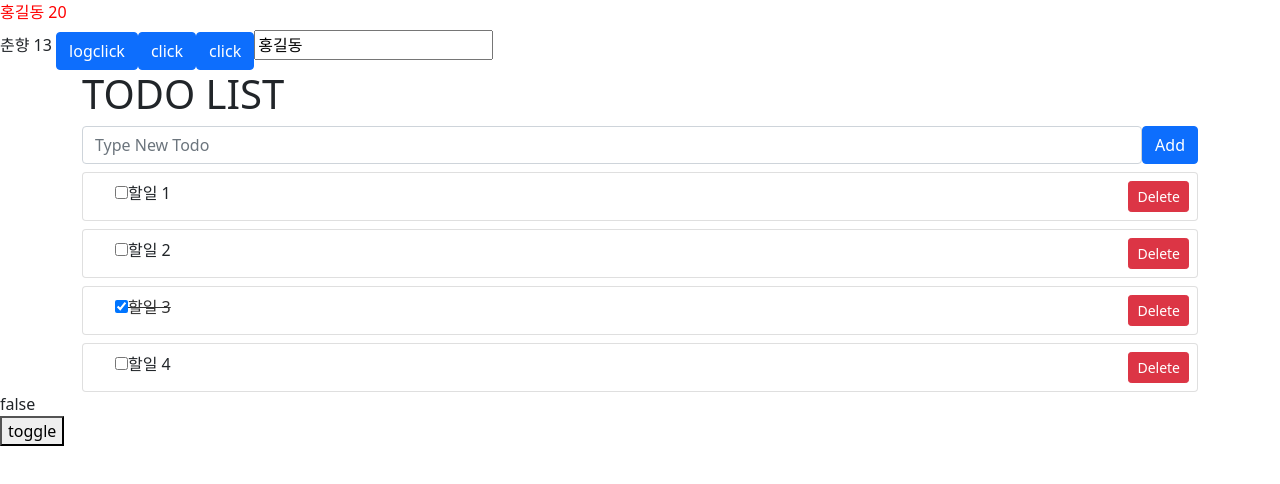
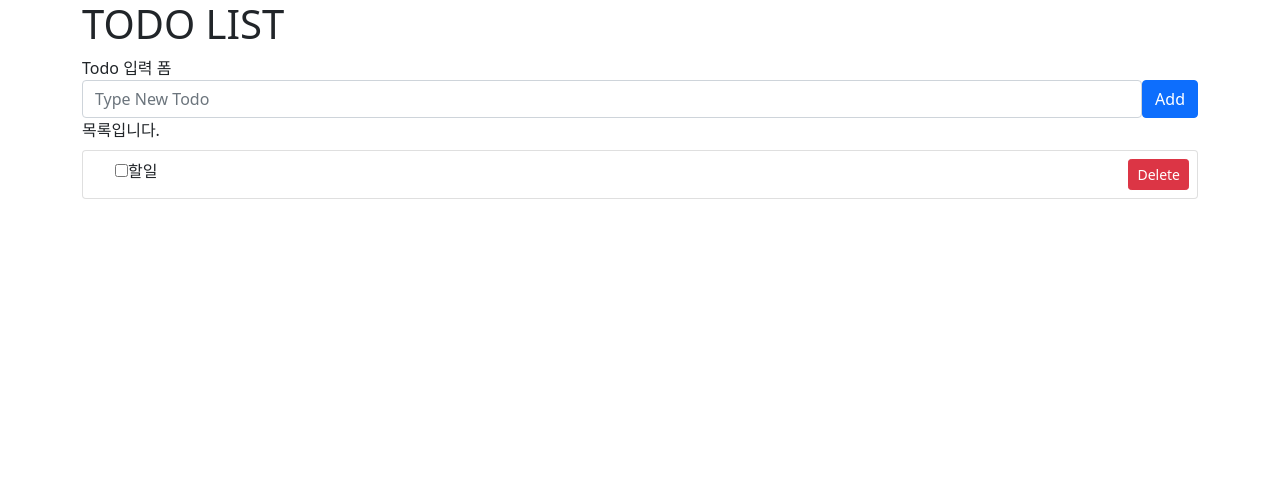
Before and after one commit to jk92lania/todoapp, a Vue app: page / in a window 1280 px wide. Shown: the top 484 px of the page. Built offline with nearby package versions, Linux system fonts and the light colour scheme.

Commit message:
emit 및 props

```diff
--- a/public/index.html
+++ b/public/index.html
@@ -1,5 +1,5 @@
 <!DOCTYPE html>
-<html lang="">
+<html lang="ko">
   <head>
     <meta charset="utf-8">
     <meta http-equiv="X-UA-Compatible" content="IE=edge">
--- a/src/App.vue
+++ b/src/App.vue
@@ -1,160 +1,62 @@
 <template>
-<div class="red">
- {{ 이름 }} {{ 나이 }}
-</div>
- <!-- {{ 안녕() }} -->
- <!-- {{ 이름말해봐('iU')}} -->
- <!-- {{ greeting }} -->
- {{ 정보.이름 }} {{정보.나이 }}
- <button v-on:click="log" class="btn btn-primary mt-2">logclick</button>
- <button v-on:click="updateInfo" class="btn btn-primary mt-2">click</button>
- <button v-on:click="updateAge" class="btn btn-primary mt-2 ml-2">click</button>
-  <input type="text" v-model="이름">
-
   <div class="container">
     <h1>TODO LIST</h1>
-    <form action="" class="d-flex" v-on:submit.prevent>
-      <div class="flex-grow-1 mr-2">
-        <input
-          type="text"
-          placeholder="Type New Todo"
-          class="form-control"
-          v-model="todo"
-        >
-      </div>
-      <div>
-        <button class="btn btn-primary" type="submit" v-on:click="onSubmit">Add</button>
-      </div>
-    </form>
-  <div v-show="hasError" class="red">내용을 입력하세요</div>
-  <div
-  class="card mt-2"
-  v-for="(todo, index) in todos"
-  v-bind:key ="todo.id"
-  >
-    <div class="car-body p-2 d-flex">
-      <div class="form-check flex-grow-1">
-        <input
-        type="checkbox"
-        class="from-check-input"
-        v-model="todo.complete"
-        v-bind:id="todo.id"
-        >
-        <!-- <label class="form-check-label" v-bind:style="todo.complete ? todoStyle : {}">{{ todo.subject }}</label> -->
-        <label
-        class="form-check-label"
-        v-bind:class="{todocss : todo.complete}"
-        v-bind:for="todo.id"
-        >
-        {{ todo.subject }}
-        </label>
-      </div>
-      <!-- 삭제버튼 -->
-      <div>
-        <button class="btn btn-danger btn-sm" @click="deleteTodo(index)">Delete</button>
-      </div>
-    </div>
-  </div>
-  </div>
-  <div v-show="toggle">true</div>
-  <div v-show="!toggle">false</div>
-  <button v-on:click="toggleFn">toggle</button>
+    <!-- 할일 추가 입력창 -->
+    <TodoSimpleForm v-on:add-todo="addTodo"/>
 
 
 
+    <!-- 목록없음 안내창 -->
+    <div v-if="!todos.length" class="red">생성된 Todo 목록이 없습니다.</div>
+
+    <!-- todo 목룍창 -->
+    <TodoList v-bind:todos="todos"/>
+
+  </div>
 
 
 </template>
 
 <script>
-import {ref, reactive} from 'vue';
+import {ref} from 'vue';
+import TodoSimpleForm from './components/TodoSimpleForm.vue'
+import TodoList from './components/TodoList.vue'
+
 export default {
+  components : {
+    TodoSimpleForm,
+    TodoList
+  },
+
   setup(){
-    // const 이름 = '홍길동';
-    // const 나이 = 20;
-    // const 안녕 = function(){
-    //   return '반가워요';
-    // }
-    // const 이름말해봐 = function(_name){
-    //   return _name + '는 인사했습니다';
-    // }
-    // const greeting = 이름말해봐(이름);
 
-    const 이름 = ref('홍길동');
-    const 나이 = ref(20);
-    const 정보 = reactive({
-      이름 : '춘향',
-      나이 : '13'
-    });
-    const log = () => {
-      console.log(이름.value);
-    }
-    const updateName = (event) => {
-      console.log(event.target.value);
-      이름.value = event.target.value;
-    }
-    const updateAge = () => {
-      나이.value = 30;
-    }
-    const updateInfo = () => {
-      정보.이름 = '향단이';
-    }
+    // 할일 목록(배열)을 저장
+      const todos = ref([
+        {id:1, subject:'할일', completed: false}
+      ]);
 
-    const todos = ref([
-      {id : 1, subject: '할일 1', complete:false },
-      {id : 2, subject: '할일 2', complete:false },
-      {id : 3, subject: '할일 3', complete:true },
-      {id : 4, subject: '할일 4', complete:false }
-    ]);
-    const todo = ref('');
     const todoStyle = {
       textDecoration: 'line-through',
       color: 'gray'
     }
-    const onSubmit = () => {
-      if(todo.value === '') {
-        hasError.value = true;
-      } else {
-        // 안내창 안내
-        hasError.value = false;
-      console.log(todo.value);
-      todos.value.push({
-        id: Date.now(),
-        subject : todo.value,
-        complete : false
-      });
-      }
+
+    // TodoSimpleForm 에서
+      // add-todo 이벤트로 전달된 객체를
+      // 처리해 주는 콜백함수
+    const addTodo = (todo) => {
+      todos.value.push(todo);
     }
-    const hasError = ref(false);
 
-    const toggle = ref(false);
-    const toggleFn = () => {
-      toggle.value = !toggle.value;
-    }
     const deleteTodo = (index) => {
-      console.log('delete' + index);
+      // console.log('delete' + index);
       todos.value.splice(index, 1);
     }
 
 
     return {
-      이름,
-      나이,
-      // 안녕,
-      // 이름말해봐,
-      // greeting,
-      log,
-      updateName,
-      정보,
-      updateAge,
-      updateInfo,
       todos,
-      todo,
-      onSubmit,
-      toggle,
-      toggleFn,
-      hasError,
       todoStyle,
+      addTodo,
       deleteTodo
     }
   }
--- /dev/null
+++ b/src/components/TodoList.vue
@@ -0,0 +1,42 @@
+<template>
+    목록입니다.
+    <div
+    class="card mt-2"
+    v-for="(todo, index) in todos"
+    v-bind:key ="todo.id"
+    >
+      <div class="car-body p-2 d-flex">
+        <div class="form-check flex-grow-1">
+          <input
+          type="checkbox"
+          class="from-check-input"
+          v-model="todo.complete"
+          v-bind:id="todo.id"
+          >
+          <!-- <label class="form-check-label" v-bind:style="todo.complete ? todoStyle : {}">{{ todo.subject }}</label> -->
+          <label
+          class="form-check-label"
+          v-bind:class="{todocss : todo.complete}"
+          v-bind:for="todo.id"
+          >
+          {{ todo.subject }}
+          </label>
+        </div>
+        <!-- 삭제버튼 -->
+        <div>
+          <button class="btn btn-danger btn-sm" @click="deleteTodo(index)">Delete</button>
+        </div>
+      </div>
+    </div>
+</template>
+<script>
+export default {
+    props : ['todos'],
+    setup() {
+
+    },
+}
+</script>
+<style>
+
+</style>
--- /dev/null
+++ b/src/components/TodoSimpleForm.vue
@@ -0,0 +1,70 @@
+<template>
+    <!-- html 태그 작성 장소 -->
+    Todo 입력 폼
+    <form action="" v-on:submit.prevent>
+      <div class="d-flex">
+        <div class="flex-grow-1 mr-2">
+            <input
+            type="text"
+            placeholder="Type New Todo"
+            class="form-control"
+            v-model="todo"
+            >
+        </div>
+        <div>
+            <button class="btn btn-primary" type="submit" v-on:click="onSubmit">Add</button>
+        </div>
+      </div>
+     <!-- 내용 입력 안내창 -->
+  <div v-show="hasError" class="red">내용을 입력하세요</div>
+    </form>
+
+
+
+</template>
+<script>
+import {ref} from 'vue'
+export default {
+    setup(props, context) {
+
+        const todo = ref('');
+        // 내용 입력 안내창 여부
+        const hasError = ref(false);
+
+        // 버튼 클릭 시 처리
+        const onSubmit = () => {
+            if(todo.value === '') {
+                hasError.value = true;
+            } else {
+                // 안내창 숨기기
+                hasError.value = false;
+                // 할일의 내용을 배열로 추가한다
+                // 이 때 상위 컴포넌트로 전달
+                // context.emit('이벤트', {데이터});
+                context.emit('add-todo', {
+                    id : Date.now(),
+                    subject : todo.value,
+                    complete : false
+                });
+
+                // console.log(todo.value);
+                // todos.value.push({
+                //     id: Date.now(),
+                //     subject : todo.value,
+                //     complete : false
+                // });
+            }
+            todo.value = '';
+        }
+
+        return {
+            todo,
+            hasError,
+            onSubmit
+        }
+    }
+}
+</script>
+<style>
+/* css 작성장소 */
+</style>
```
